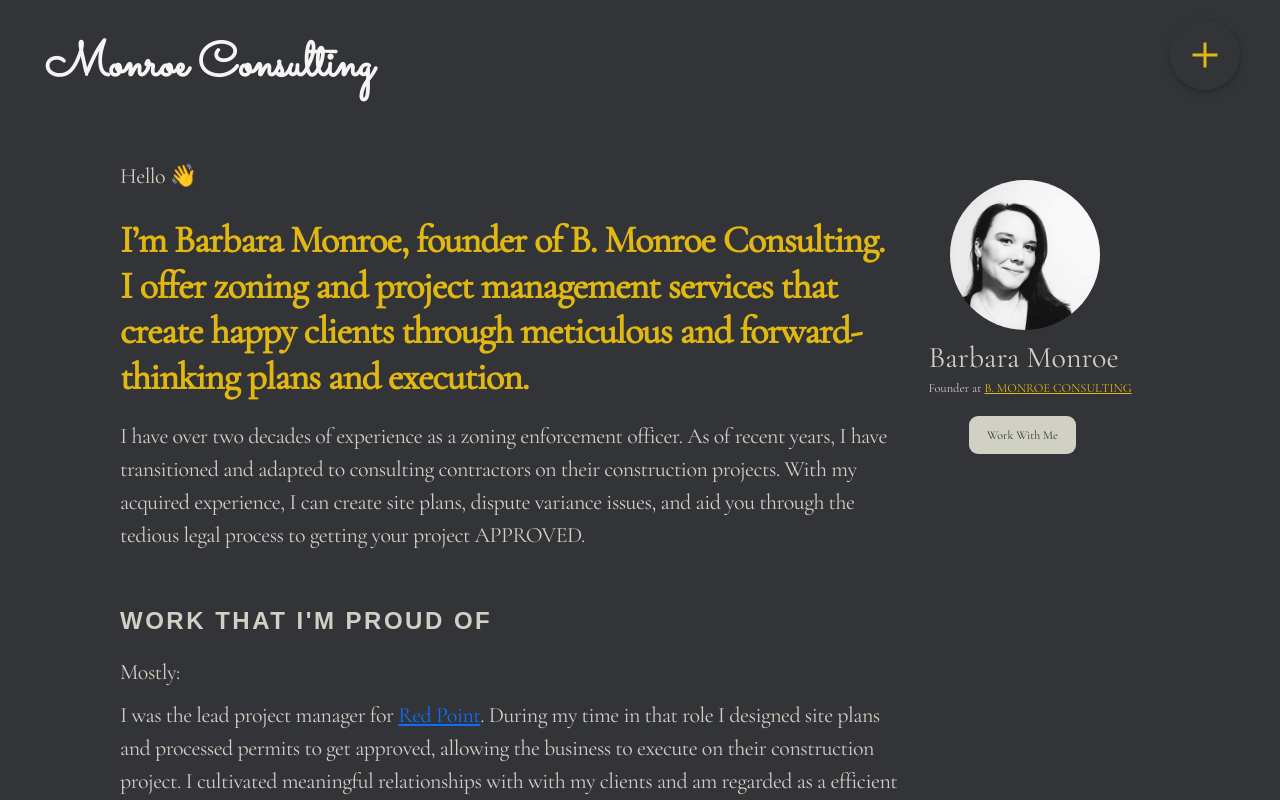
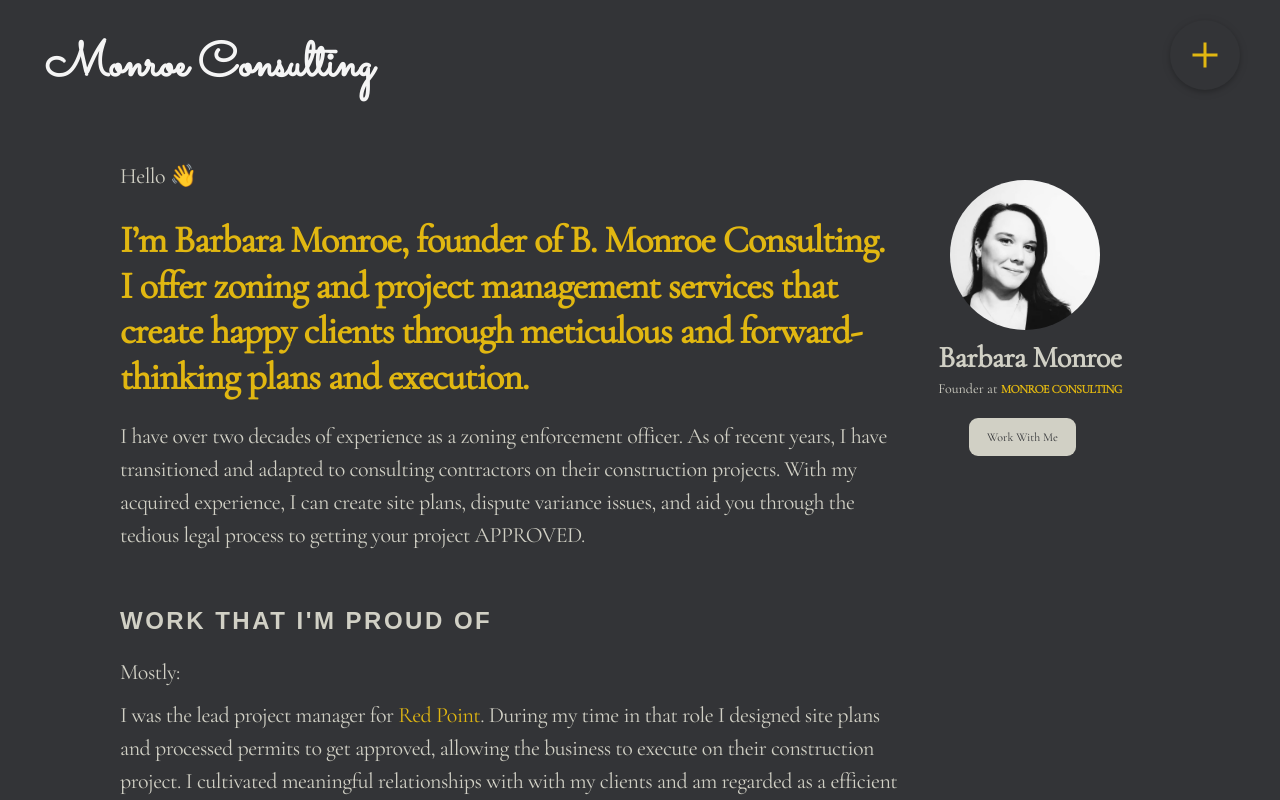
Before and after one commit to Caleb-Rogers/bmonroe-consulting, a Next.js app: page /about in a window 1280 px wide. Shown: the top 800 px of the page. Built offline with nearby package versions, Linux system fonts and the light colour scheme.

Commit message:
About & Service Page Link Design

```diff
--- a/src/components/AboutPage/AboutPage.css
+++ b/src/components/AboutPage/AboutPage.css
@@ -63,6 +63,12 @@ body {
   font-weight: 400;
   letter-spacing: -0.5px;
   color: #e1b711;
+  text-decoration: none;
+  transition: all 0.2s;
+}
+
+.about-link:hover {
+  color: #e1b71190;
 }
 
 .about-list {
@@ -93,10 +99,6 @@ body {
   border-radius: 50%;
 }
 
-.about-main-right .founder {
-  color: #e1b711;
-}
-
 .about-main-right img {
   width: 30px;
   height: auto;
@@ -105,11 +107,27 @@ body {
 
 .about-name {
   font-size: 3rem;
+  font-weight: 600;
+  letter-spacing: -0.5px;
+  color: #d1d0c5;
 }
 
 .about-info {
-  margin-top: 0.1rem;
+  font-size: 1.4rem;
   margin-bottom: 1rem;
+}
+
+.founder {
+  font-size: 1.2rem;
+  font-weight: 700;
+  letter-spacing: -0.5px;
+  color: #e1b711;
+  text-decoration: none;
+  transition: all 0.2s;
+}
+
+.founder:hover {
+  color: #e1b71190;
 }
 
 .about-main-right .about-pg-cta:link,
--- a/src/components/AboutPage/AboutPage.js
+++ b/src/components/AboutPage/AboutPage.js
@@ -52,7 +52,7 @@ export default function About() {
                         <h2 className="about-sub-heading">WORK THAT I'M PROUD OF</h2>
                         <br></br>
                         <p className="about-text">Mostly:</p>
-                        <p className="about-text">I was the lead project manager for <a href="https://www.redpointny.com/" target="_blank">Red Point</a>. During my
+                        <p className="about-text">I was the lead project manager for <a className="about-link" href="https://www.redpointny.com/" target="_blank">Red Point</a>. During my
                             time in that role I designed site plans and processed permits to get approved, allowing the business
                             to execute on their construction project. I cultivated meaningful relationships with with my clients
                             and am regarded as a efficient and effective member that can improve any team I join.
@@ -133,7 +133,7 @@ export default function About() {
                     <img className="headshot" src="headshot.png" alt="B. Monroe Headshot" />
                     <div className="client-text">
                       <h4 className="about-name">Barbara Monroe</h4>
-                      <h5 className="about-info">Founder at <Link className="founder" href="/">B. MONROE CONSULTING</Link></h5>
+                      <h5 className="about-info">Founder at <Link className="founder" href="/">MONROE CONSULTING</Link></h5>
                     </div>
                     <Link className="about-pg-cta" href="/contact">Work With Me</Link>
                 </div>
--- a/src/components/ServicesPage/ServicesPage.css
+++ b/src/components/ServicesPage/ServicesPage.css
@@ -87,10 +87,6 @@ body {
   border-radius: 50%;
 }
 
-.service-main-right .founder {
-  color: #e1b711;
-}
-
 .service-main-right img {
   width: 30px;
   height: auto;
@@ -99,11 +95,27 @@ body {
 
 .serv-name {
   font-size: 3rem;
+  font-weight: 600;
+  letter-spacing: -0.5px;
+  color: #d1d0c5;
 }
 
 .serv-info {
-  margin-top: 0.1rem;
+  font-size: 1.4rem;
   margin-bottom: 1rem;
+}
+
+.founder {
+  font-size: 1.2rem;
+  font-weight: 700;
+  letter-spacing: -0.5px;
+  color: #e1b711;
+  text-decoration: none;
+  transition: all 0.2s;
+}
+
+.founder:hover {
+  color: #e1b71190;
 }
 
 .service-main-right .service-pg-cta:link,
--- a/src/components/ServicesPage/ServicesPage.js
+++ b/src/components/ServicesPage/ServicesPage.js
@@ -139,7 +139,7 @@ export default function Service() {
                     <img className="headshot" src="headshot.png" alt="B. Monroe Headshot" />
                     <div className="client-text">
                       <h4 className="serv-name">Barbara Monroe</h4>
-                      <h5 className="serv-info">Founder at <Link className="founder" href="/">B. MONROE CONSULTING</Link></h5>
+                      <h5 className="serv-info">Founder at <Link className="founder" href="/">MONROE CONSULTING</Link></h5>
                     </div>
                     <Link className="service-pg-cta" href="/contact">Work With Me</Link>
                 </div>
```
